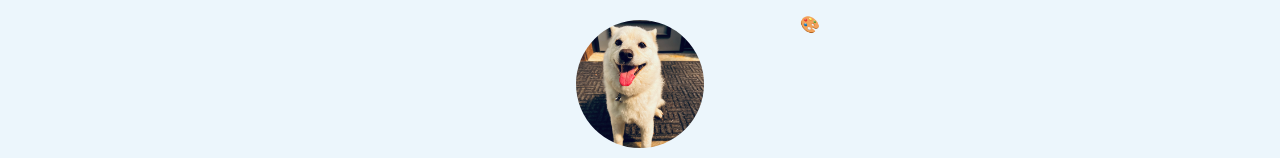
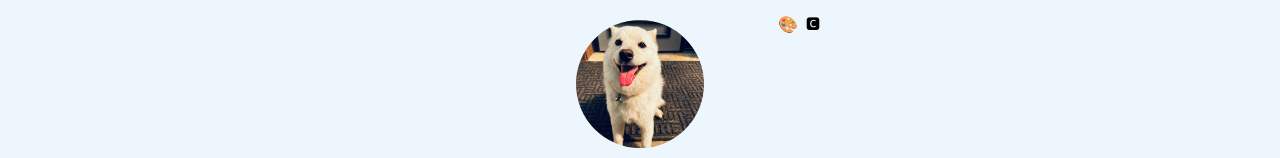
Before and after one commit to hodewdew-creator/walk_with_jadu, a React (Vite) app: page / in a window 1280 px wide. Shown: the top 158 px of the page. Built offline with nearby package versions, Linux system fonts and the light colour scheme; the HTML template or start-up script is replaced by a standard one.

Commit message:
Update App.jsx

```diff
--- a/src/App.jsx
+++ b/src/App.jsx
@@ -161,24 +161,57 @@ export default function WalkTrackerApp() {
 
 return (
   <div className="min-h-screen" style={{ background: themeColor + "10" }}>
-      <div className="max-w-sm mx-auto p-5 flex flex-col items-center relative" style={{ paddingBottom: (footerH + 10) + 'px' }}>
-        {/* 팔레트 버튼 */}
-        <label className="absolute top-3 right-3 cursor-pointer" title="테마 색 변경">
+    <div
+      className="max-w-sm mx-auto p-5 flex flex-col items-center relative"
+      style={{ paddingBottom: (footerH + 10) + "px" }}
+    >
+      {/* 🎨 팔레트 버튼 + 🅲 버튼 */}
+      <div className="absolute top-3 right-3 flex items-center gap-2">
+        {/* 🎨 테마 색 변경 */}
+        <label className="cursor-pointer" title="테마 색 변경">
           🎨
-          <input type="color" value={themeColor} onChange={(e)=>setThemeColor(e.target.value)} className="opacity-0 w-0 h-0" />
+          <input
+            type="color"
+            value={themeColor}
+            onChange={(e) => setThemeColor(e.target.value)}
+            className="opacity-0 w-0 h-0"
+          />
         </label>
+
+        {/* 🅲 쿠팡 페이지 버튼 */}
+        <button
+          className="text-sm"
+          title="쿠팡 광고 페이지"
+          onClick={() => {
+            // TODO: 나중에 실제 주소로 교체
+            window.location.href = "https://";
+          }}
+        >
+          🅲
+        </button>
+      </div>
 
       {/* 상단: 초복이 사진 + 멘트 */}
       <div className="mb-4 flex flex-col items-center">
-          <div className="w-32 h-32 rounded-full bg-slate-200 overflow-hidden flex items-center justify-center text-6xl mb-2" aria-label="초복이">
+        <div
+          className="w-32 h-32 rounded-full bg-slate-200 overflow-hidden flex items-center justify-center text-6xl mb-2"
+          aria-label="초복이"
+        >
           {dogImages[photoGroup] ? (
-              <img src={dogImages[photoGroup]} alt="초복이" className="w-full h-full object-cover" />
+            <img
+              src={dogImages[photoGroup]}
+              alt="초복이"
+              className="w-full h-full object-cover"
+            />
           ) : (
             <DogFallbackIcon />
           )}
         </div>
-          <div className="text-slate-700 font-semibold text-center">{messages[msgIndex]}</div>
+        <div className="text-slate-700 font-semibold text-center">
+          {messages[msgIndex]}
         </div>
+      </div>
+
 
         {/* 메인 원 */}
         <div className="relative rounded-full bg-white shadow-md flex flex-col items-center justify-center mb-3"
```
Lines whose indentation alone changed are shown as unchanged.
